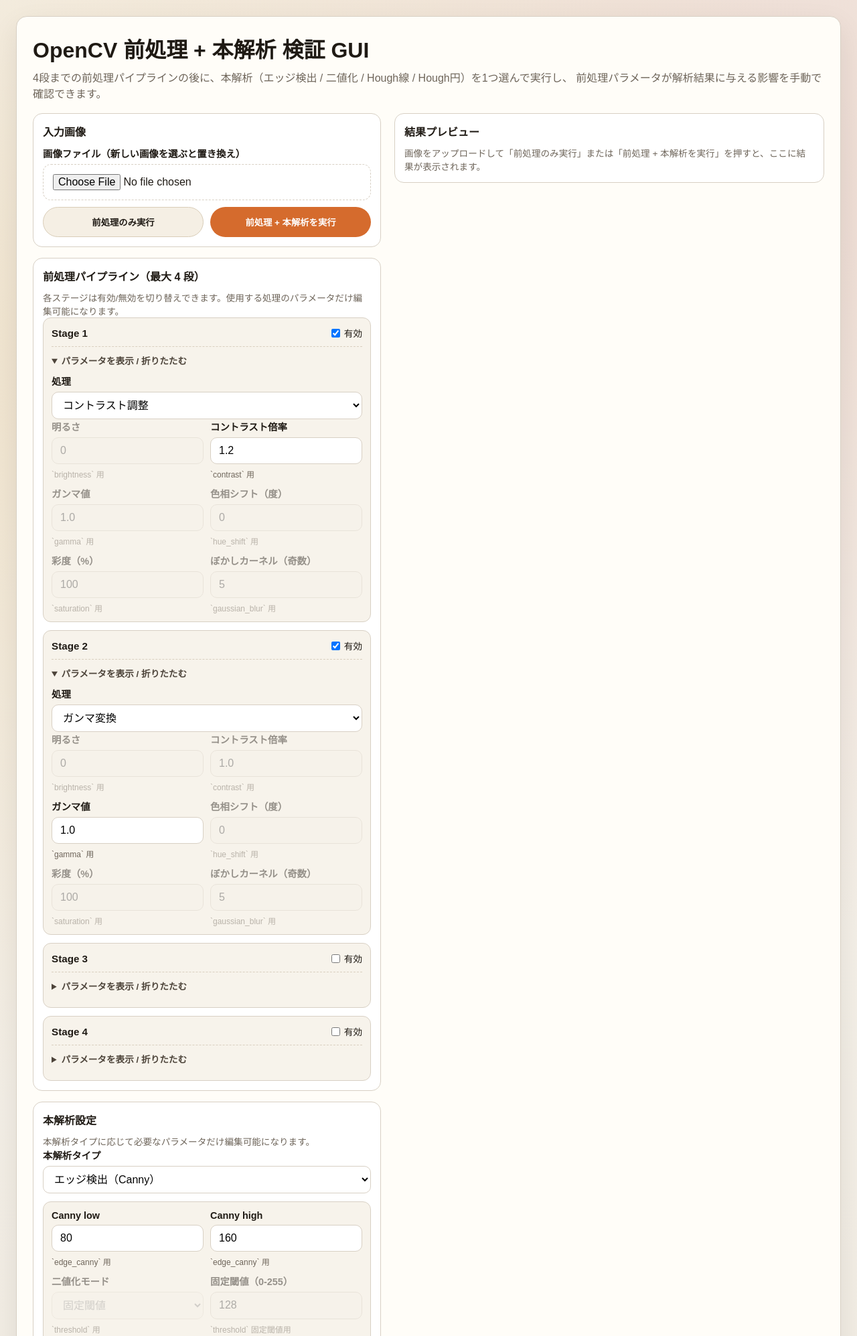
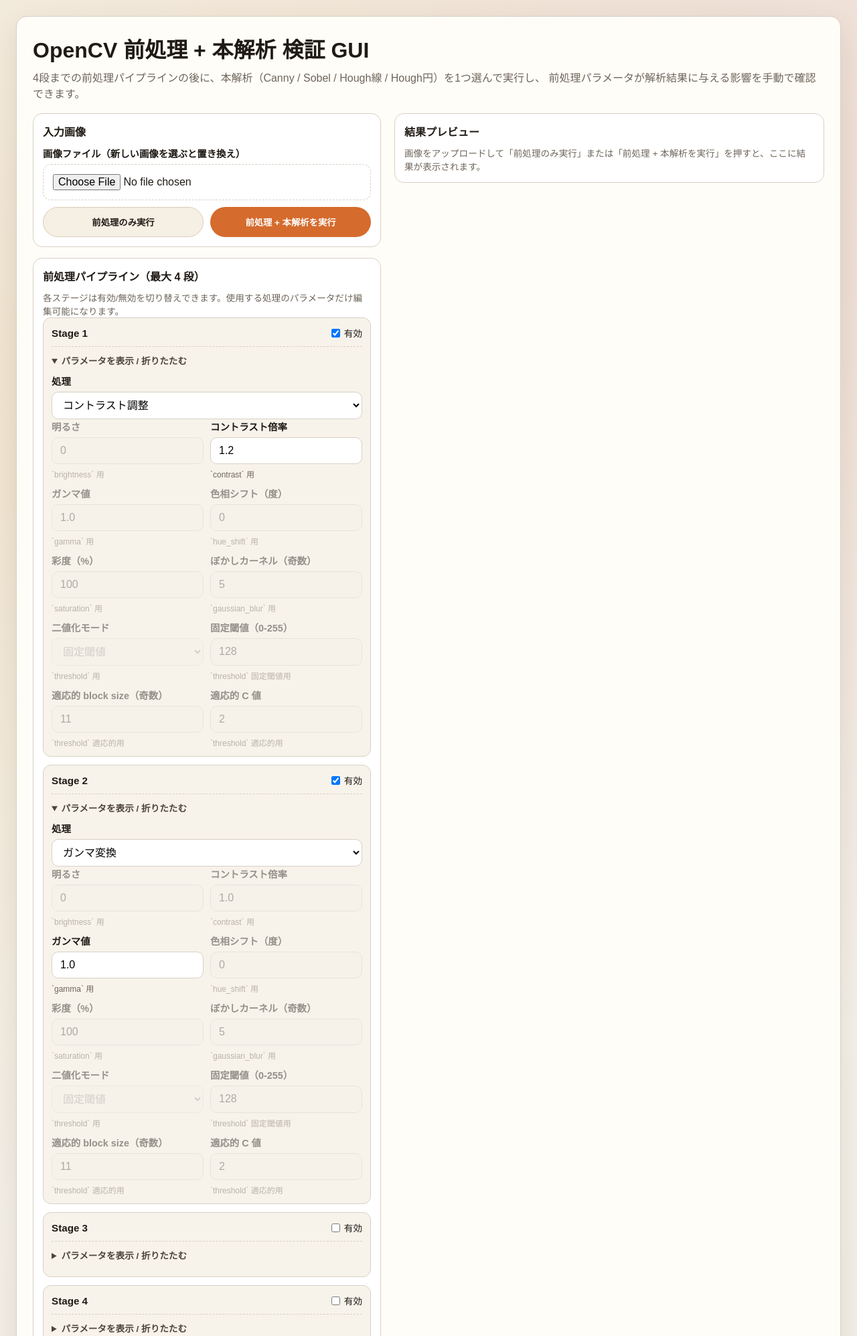
Before and after one commit to macken88/image_processing, a Flask app: page / in a window 1280 px wide. Shown: the top 1995 px of the page at 67% size. Run offline with Flask 3, Linux system fonts and the light colour scheme.

Commit message:
Move thresholding to preprocessing pipeline and add Sobel analysis

```diff
--- a/main.py
+++ b/main.py
@@ -30,6 +30,7 @@ PIPELINE_OPERATION_OPTIONS = [
     ("hue_shift", "色相シフト"),
     ("saturation", "彩度調整"),
     ("gaussian_blur", "ガウシアンぼかし"),
+    ("threshold", "二値化"),
     ("grayscale", "グレースケール"),
     ("invert", "反転"),
 ]
@@ -41,13 +42,14 @@ PIPELINE_PARAM_USAGE = {
     "hue_shift": {"hue_deg"},
     "saturation": {"saturation_percent"},
     "gaussian_blur": {"blur_kernel"},
+    "threshold": {"threshold_mode", "threshold_value", "adaptive_block_size", "adaptive_c"},
     "grayscale": set(),
     "invert": set(),
 }
 
 ANALYSIS_OPTIONS = [
     ("edge_canny", "エッジ検出（Canny）"),
-    ("threshold", "二値化"),
+    ("edge_sobel", "エッジ検出（Sobel）"),
     ("hough_lines", "Hough 線検出（確率的）"),
     ("hough_circles", "Hough 円検出"),
 ]
@@ -60,7 +62,7 @@ THRESHOLD_MODE_OPTIONS = [
 THRESHOLD_MODE_LABELS = dict(THRESHOLD_MODE_OPTIONS)
 ANALYSIS_PARAM_USAGE = {
     "edge_canny": {"canny_low", "canny_high"},
-    "threshold": {"threshold_mode", "threshold_value", "adaptive_block_size", "adaptive_c"},
+    "edge_sobel": {"sobel_ksize"},
     "hough_lines": {
         "line_canny_low",
         "line_canny_high",
@@ -127,6 +129,10 @@ def default_pipeline_stage_values(stage_index: int) -> dict[str, int | float | s
         "hue_deg": 0,
         "saturation_percent": 100,
         "blur_kernel": 5,
+        "threshold_mode": "fixed",
+        "threshold_value": 128,
+        "adaptive_block_size": 11,
+        "adaptive_c": 2,
     }
 
 
@@ -139,10 +145,7 @@ def default_analysis_settings() -> dict[str, int | float | str]:
         "analysis_type": "edge_canny",
         "canny_low": 80,
         "canny_high": 160,
-        "threshold_mode": "fixed",
-        "threshold_value": 128,
-        "adaptive_block_size": 11,
-        "adaptive_c": 2,
+        "sobel_ksize": 3,
         "line_canny_low": 80,
         "line_canny_high": 160,
         "hough_threshold": 50,
@@ -247,6 +250,40 @@ def format_ratio(value: float) -> str:
     return f"{value:.4f} ({value * 100:.2f}%)"
 
 
+def apply_threshold_mode(
+    gray: np.ndarray,
+    *,
+    mode: str,
+    threshold_value: int,
+    adaptive_block_size: int,
+    adaptive_c: int,
+) -> tuple[np.ndarray, dict[str, str]]:
+    params: dict[str, str] = {"threshold_mode": THRESHOLD_MODE_LABELS[mode]}
+
+    if mode == "fixed":
+        used_threshold, binary = cv2.threshold(gray, threshold_value, 255, cv2.THRESH_BINARY)
+        params["threshold_value"] = str(threshold_value)
+        params["used_threshold"] = f"{used_threshold:.2f}"
+        return binary, params
+
+    if mode == "otsu":
+        used_threshold, binary = cv2.threshold(gray, 0, 255, cv2.THRESH_BINARY | cv2.THRESH_OTSU)
+        params["used_threshold"] = f"{used_threshold:.2f}"
+        return binary, params
+
+    binary = cv2.adaptiveThreshold(
+        gray,
+        255,
+        cv2.ADAPTIVE_THRESH_GAUSSIAN_C,
+        cv2.THRESH_BINARY,
+        adaptive_block_size,
+        adaptive_c,
+    )
+    params["adaptive_block_size"] = str(adaptive_block_size)
+    params["adaptive_c"] = str(adaptive_c)
+    return binary, params
+
+
 # Legacy single-process executor (kept for later reintroduction)
 def apply_process(image: np.ndarray, params: dict[str, int | str]) -> tuple[np.ndarray, dict[str, str]]:
     process_type = str(params["process_type"])
@@ -346,6 +383,33 @@ def parse_pipeline_stages(form) -> list[dict[str, int | float | str | bool]]:
             parse_int(form, f"{prefix}_blur_kernel", int(stage["blur_kernel"]), min_value=1, max_value=99),
             minimum=1,
         )
+        stage["threshold_mode"] = normalize_threshold_mode(
+            str(form.get(f"{prefix}_threshold_mode", stage["threshold_mode"]))
+        )
+        stage["threshold_value"] = parse_int(
+            form,
+            f"{prefix}_threshold_value",
+            int(stage["threshold_value"]),
+            min_value=0,
+            max_value=255,
+        )
+        stage["adaptive_block_size"] = make_odd(
+            parse_int(
+                form,
+                f"{prefix}_adaptive_block_size",
+                int(stage["adaptive_block_size"]),
+                min_value=3,
+                max_value=99,
+            ),
+            minimum=3,
+        )
+        stage["adaptive_c"] = parse_int(
+            form,
+            f"{prefix}_adaptive_c",
+            int(stage["adaptive_c"]),
+            min_value=-50,
+            max_value=50,
+        )
     return stages
 
 
@@ -362,13 +426,10 @@ def parse_analysis_settings(form) -> dict[str, int | float | str]:
     if int(settings["canny_high"]) <= int(settings["canny_low"]):
         settings["canny_high"] = int(settings["canny_low"]) + 1
 
-    settings["threshold_mode"] = normalize_threshold_mode(str(form.get("threshold_mode", settings["threshold_mode"])))
-    settings["threshold_value"] = parse_int(form, "threshold_value", int(settings["threshold_value"]), min_value=0, max_value=255)
-    settings["adaptive_block_size"] = make_odd(
-        parse_int(form, "adaptive_block_size", int(settings["adaptive_block_size"]), min_value=3, max_value=99),
-        minimum=3,
+    settings["sobel_ksize"] = make_odd(
+        parse_int(form, "sobel_ksize", int(settings["sobel_ksize"]), min_value=1, max_value=31),
+        minimum=1,
     )
-    settings["adaptive_c"] = parse_int(form, "adaptive_c", int(settings["adaptive_c"]), min_value=-50, max_value=50)
 
     settings["line_canny_low"] = parse_int(form, "line_canny_low", int(settings["line_canny_low"]), min_value=0, max_value=500)
     settings["line_canny_high"] = parse_int(form, "line_canny_high", int(settings["line_canny_high"]), min_value=1, max_value=500)
@@ -476,6 +537,21 @@ def apply_pipeline_stage(
         kernel = make_odd(int(stage["blur_kernel"]), minimum=1)
         info["blur_kernel"] = str(kernel)
         return cv2.GaussianBlur(image, (kernel, kernel), 0), info
+    if operation == "threshold":
+        gray = to_gray(image)
+        mode = normalize_threshold_mode(str(stage["threshold_mode"]))
+        threshold_value = int(stage["threshold_value"])
+        adaptive_block_size = make_odd(int(stage["adaptive_block_size"]), minimum=3)
+        adaptive_c = int(stage["adaptive_c"])
+        binary, threshold_info = apply_threshold_mode(
+            gray,
+            mode=mode,
+            threshold_value=threshold_value,
+            adaptive_block_size=adaptive_block_size,
+            adaptive_c=adaptive_c,
+        )
+        info.update(threshold_info)
+        return binary, info
     if operation == "grayscale":
         return to_gray(image), info
     if operation == "invert":
@@ -540,32 +616,47 @@ def analyze_edge_canny(image: np.ndarray, settings: dict[str, int | float | str]
     }
 
 
+def analyze_edge_sobel(image: np.ndarray, settings: dict[str, int | float | str]) -> dict[str, object]:
+    gray = to_gray(image)
+    ksize = make_odd(int(settings["sobel_ksize"]), minimum=1)
+    grad_x = cv2.Sobel(gray, cv2.CV_64F, 1, 0, ksize=ksize)
+    grad_y = cv2.Sobel(gray, cv2.CV_64F, 0, 1, ksize=ksize)
+    magnitude = cv2.magnitude(grad_x, grad_y)
+    sobel_edges = cv2.convertScaleAbs(magnitude)
+
+    metrics = compute_ratio_metrics(sobel_edges)
+    status = "no_detection" if metrics["nonzero_pixels"] == 0 else "ok"
+
+    return {
+        "type": "edge_sobel",
+        "label": ANALYSIS_LABELS["edge_sobel"],
+        "status": status,
+        "main_output": sobel_edges,
+        "main_output_label": "Sobel エッジ画像",
+        "debug_outputs": [
+            {"label": "Sobel X", "image": cv2.convertScaleAbs(np.abs(grad_x))},
+            {"label": "Sobel Y", "image": cv2.convertScaleAbs(np.abs(grad_y))},
+        ],
+        "summary": {
+            "nonzero_pixels": str(metrics["nonzero_pixels"]),
+            "edge_pixel_ratio": format_ratio(float(metrics["ratio"])),
+        },
+        "params": {
+            "sobel_ksize": str(ksize),
+        },
+    }
+
+
 def analyze_threshold(image: np.ndarray, settings: dict[str, int | float | str]) -> dict[str, object]:
     gray = to_gray(image)
     mode = str(settings["threshold_mode"])
-    params: dict[str, str] = {"threshold_mode": THRESHOLD_MODE_LABELS[mode]}
-
-    if mode == "fixed":
-        threshold_value = int(settings["threshold_value"])
-        used_threshold, binary = cv2.threshold(gray, threshold_value, 255, cv2.THRESH_BINARY)
-        params["threshold_value"] = str(threshold_value)
-        params["used_threshold"] = f"{used_threshold:.2f}"
-    elif mode == "otsu":
-        used_threshold, binary = cv2.threshold(gray, 0, 255, cv2.THRESH_BINARY | cv2.THRESH_OTSU)
-        params["used_threshold"] = f"{used_threshold:.2f}"
-    else:
-        block_size = int(settings["adaptive_block_size"])
-        c_value = int(settings["adaptive_c"])
-        binary = cv2.adaptiveThreshold(
-            gray,
-            255,
-            cv2.ADAPTIVE_THRESH_GAUSSIAN_C,
-            cv2.THRESH_BINARY,
-            block_size,
-            c_value,
-        )
-        params["adaptive_block_size"] = str(block_size)
-        params["adaptive_c"] = str(c_value)
+    binary, params = apply_threshold_mode(
+        gray,
+        mode=mode,
+        threshold_value=int(settings["threshold_value"]),
+        adaptive_block_size=int(settings["adaptive_block_size"]),
+        adaptive_c=int(settings["adaptive_c"]),
+    )
 
     white_pixels = int(np.count_nonzero(binary == 255))
     total_pixels = int(binary.size)
@@ -752,8 +843,8 @@ def run_analysis(image: np.ndarray, settings: dict[str, int | float | str]) -> d
     analysis_type = str(settings["analysis_type"])
     if analysis_type == "edge_canny":
         return analyze_edge_canny(image, settings)
-    if analysis_type == "threshold":
-        return analyze_threshold(image, settings)
+    if analysis_type == "edge_sobel":
+        return analyze_edge_sobel(image, settings)
     if analysis_type == "hough_lines":
         return analyze_hough_lines(image, settings)
     if analysis_type == "hough_circles":
--- a/templates/index.html
+++ b/templates/index.html
@@ -266,7 +266,7 @@
     <main class="panel">
       <h1>OpenCV 前処理 + 本解析 検証 GUI</h1>
       <p>
-        4段までの前処理パイプラインの後に、本解析（エッジ検出 / 二値化 / Hough線 / Hough円）を1つ選んで実行し、
+        4段までの前処理パイプラインの後に、本解析（Canny / Sobel / Hough線 / Hough円）を1つ選んで実行し、
         前処理パラメータが解析結果に与える影響を手動で確認できます。
       </p>
 
@@ -347,6 +347,30 @@
                         <input id="{{ stage.prefix }}_blur_kernel" type="number" min="1" max="99" name="{{ stage.prefix }}_blur_kernel" value="{{ stage.blur_kernel }}" />
                         <small>`gaussian_blur` 用</small>
                       </div>
+                      <div class="field" data-param-field="threshold_mode">
+                        <label for="{{ stage.prefix }}_threshold_mode">二値化モード</label>
+                        <select id="{{ stage.prefix }}_threshold_mode" name="{{ stage.prefix }}_threshold_mode" data-stage-threshold-mode>
+                          {% for value, label in threshold_mode_options %}
+                          <option value="{{ value }}" {% if stage.threshold_mode == value %}selected{% endif %}>{{ label }}</option>
+                          {% endfor %}
+                        </select>
+                        <small>`threshold` 用</small>
+                      </div>
+                      <div class="field" data-param-field="threshold_value">
+                        <label for="{{ stage.prefix }}_threshold_value">固定閾値（0-255）</label>
+                        <input id="{{ stage.prefix }}_threshold_value" type="number" min="0" max="255" name="{{ stage.prefix }}_threshold_value" value="{{ stage.threshold_value }}" />
+                        <small>`threshold` 固定閾値用</small>
+                      </div>
+                      <div class="field" data-param-field="adaptive_block_size">
+                        <label for="{{ stage.prefix }}_adaptive_block_size">適応的 block size（奇数）</label>
+                        <input id="{{ stage.prefix }}_adaptive_block_size" type="number" min="3" max="99" name="{{ stage.prefix }}_adaptive_block_size" value="{{ stage.adaptive_block_size }}" />
+                        <small>`threshold` 適応的用</small>
+                      </div>
+                      <div class="field" data-param-field="adaptive_c">
+                        <label for="{{ stage.prefix }}_adaptive_c">適応的 C 値</label>
+                        <input id="{{ stage.prefix }}_adaptive_c" type="number" min="-50" max="50" name="{{ stage.prefix }}_adaptive_c" value="{{ stage.adaptive_c }}" />
+                        <small>`threshold` 適応的用</small>
+                      </div>
                     </div>
                   </details>
                 </div>
@@ -379,30 +403,10 @@
                     <input id="canny_high" type="number" name="canny_high" min="1" max="500" value="{{ analysis_settings.canny_high }}" />
                     <small>`edge_canny` 用</small>
                   </div>
-
-                  <div class="field" data-analysis-param-field="threshold_mode">
-                    <label for="threshold_mode">二値化モード</label>
-                    <select id="threshold_mode" name="threshold_mode" data-threshold-mode>
-                      {% for value, label in threshold_mode_options %}
-                      <option value="{{ value }}" {% if analysis_settings.threshold_mode == value %}selected{% endif %}>{{ label }}</option>
-                      {% endfor %}
-                    </select>
-                    <small>`threshold` 用</small>
-                  </div>
-                  <div class="field" data-analysis-param-field="threshold_value">
-                    <label for="threshold_value">固定閾値（0-255）</label>
-                    <input id="threshold_value" type="number" name="threshold_value" min="0" max="255" value="{{ analysis_settings.threshold_value }}" />
-                    <small>`threshold` 固定閾値用</small>
-                  </div>
-                  <div class="field" data-analysis-param-field="adaptive_block_size">
-                    <label for="adaptive_block_size">適応的 block size（奇数）</label>
-                    <input id="adaptive_block_size" type="number" name="adaptive_block_size" min="3" max="99" value="{{ analysis_settings.adaptive_block_size }}" />
-                    <small>`threshold` 適応的用</small>
-                  </div>
-                  <div class="field" data-analysis-param-field="adaptive_c">
-                    <label for="adaptive_c">適応的 C 値</label>
-                    <input id="adaptive_c" type="number" name="adaptive_c" min="-50" max="50" value="{{ analysis_settings.adaptive_c }}" />
-                    <small>`threshold` 適応的用</small>
+                  <div class="field" data-analysis-param-field="sobel_ksize">
+                    <label for="sobel_ksize">Sobel カーネルサイズ（奇数）</label>
+                    <input id="sobel_ksize" type="number" name="sobel_ksize" min="1" max="31" value="{{ analysis_settings.sobel_ksize }}" />
+                    <small>`edge_sobel` 用</small>
                   </div>
 
                   <div class="field" data-analysis-param-field="line_canny_low">
@@ -638,68 +642,60 @@
         const thresholdModeUsage = {{ threshold_mode_param_usage | tojson }};
 
         const pipelineStageCards = document.querySelectorAll('[data-stage-card]');
+        const pipelineThresholdSpecificParams = new Set(['threshold_value', 'adaptive_block_size', 'adaptive_c']);
+        const setFieldEditable = (field, editable) => {
+          const input = field.querySelector('input, select, textarea');
+          field.classList.toggle('is-disabled', !editable);
+          if (input) input.disabled = !editable;
+        };
 
         const updatePipelineStageCard = (card) => {
           const enabled = card.querySelector('[data-stage-enabled]')?.checked ?? false;
           const operation = card.querySelector('[data-stage-operation]')?.value;
+          const thresholdMode = card.querySelector('[data-stage-threshold-mode]')?.value ?? 'fixed';
           const activeParams = new Set(pipelineUsage[operation] || []);
+          const activeThresholdModeParams = new Set(thresholdModeUsage[thresholdMode] || []);
 
           card.querySelectorAll('[data-param-field]').forEach((field) => {
             const param = field.getAttribute('data-param-field');
-            const input = field.querySelector('input, select, textarea');
-            const editable = enabled && activeParams.has(param);
-            field.classList.toggle('is-disabled', !editable);
-            if (input) input.disabled = !editable;
+            let editable = enabled && activeParams.has(param);
+            if (operation === 'threshold' && pipelineThresholdSpecificParams.has(param)) {
+              editable = enabled && activeThresholdModeParams.has(param);
+            }
+            if (operation !== 'threshold' && pipelineThresholdSpecificParams.has(param)) {
+              editable = false;
+            }
+            setFieldEditable(field, editable);
           });
         };
 
         pipelineStageCards.forEach((card) => {
           const enabled = card.querySelector('[data-stage-enabled]');
           const operation = card.querySelector('[data-stage-operation]');
+          const stageThresholdMode = card.querySelector('[data-stage-threshold-mode]');
           enabled?.addEventListener('change', () => updatePipelineStageCard(card));
           operation?.addEventListener('change', () => updatePipelineStageCard(card));
+          stageThresholdMode?.addEventListener('change', () => updatePipelineStageCard(card));
           updatePipelineStageCard(card);
         });
 
         const analysisRoot = document.querySelector('[data-analysis-settings]');
         const analysisTypeSelect = analysisRoot?.querySelector('[data-analysis-type]');
-        const thresholdModeSelect = analysisRoot?.querySelector('[data-threshold-mode]');
-        const thresholdSpecificParams = new Set(['threshold_value', 'adaptive_block_size', 'adaptive_c']);
-
-        const setAnalysisFieldEditable = (field, editable) => {
-          const input = field.querySelector('input, select, textarea');
-          field.classList.toggle('is-disabled', !editable);
-          if (input) input.disabled = !editable;
-        };
 
         const updateAnalysisFields = () => {
           if (!analysisRoot || !analysisTypeSelect) return;
 
           const analysisType = analysisTypeSelect.value;
-          const thresholdMode = thresholdModeSelect ? thresholdModeSelect.value : 'fixed';
           const activeByType = new Set(analysisUsage[analysisType] || []);
-          const activeByThresholdMode = new Set(thresholdModeUsage[thresholdMode] || []);
 
           analysisRoot.querySelectorAll('[data-analysis-param-field]').forEach((field) => {
             const param = field.getAttribute('data-analysis-param-field');
-            let editable = activeByType.has(param);
-
-            // For threshold analysis, enable only the parameter subset needed by the chosen threshold mode.
-            if (analysisType === 'threshold' && thresholdSpecificParams.has(param)) {
-              editable = activeByThresholdMode.has(param);
-            }
-
-            // For non-threshold analyses, all threshold-specific params must stay disabled.
-            if (analysisType !== 'threshold' && thresholdSpecificParams.has(param)) {
-              editable = false;
-            }
-
-            setAnalysisFieldEditable(field, editable);
+            const editable = activeByType.has(param);
+            setFieldEditable(field, editable);
           });
         };
 
         analysisTypeSelect?.addEventListener('change', updateAnalysisFields);
-        thresholdModeSelect?.addEventListener('change', updateAnalysisFields);
         updateAnalysisFields();
       })();
     </script>
```
Also changed, not shown: README.md.
